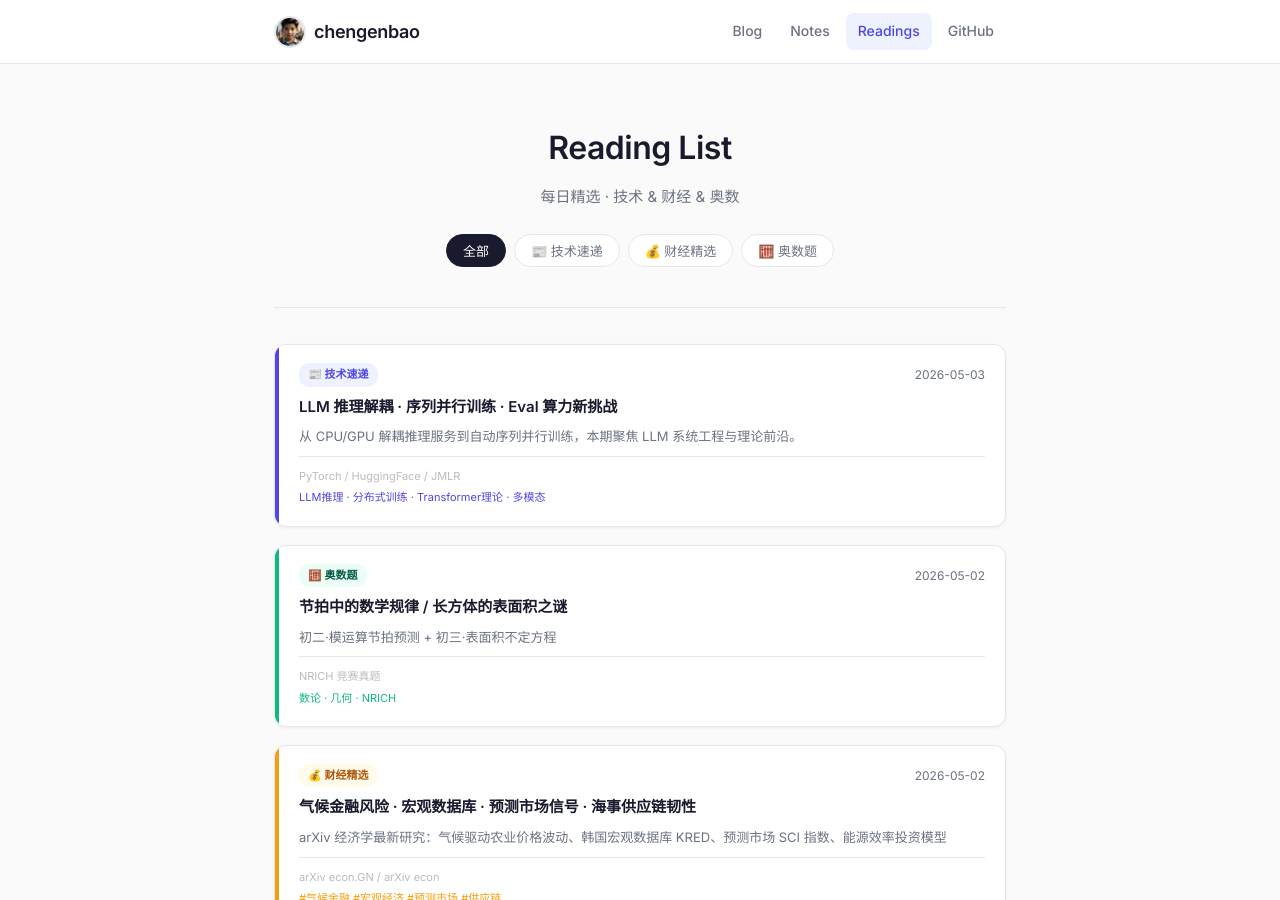
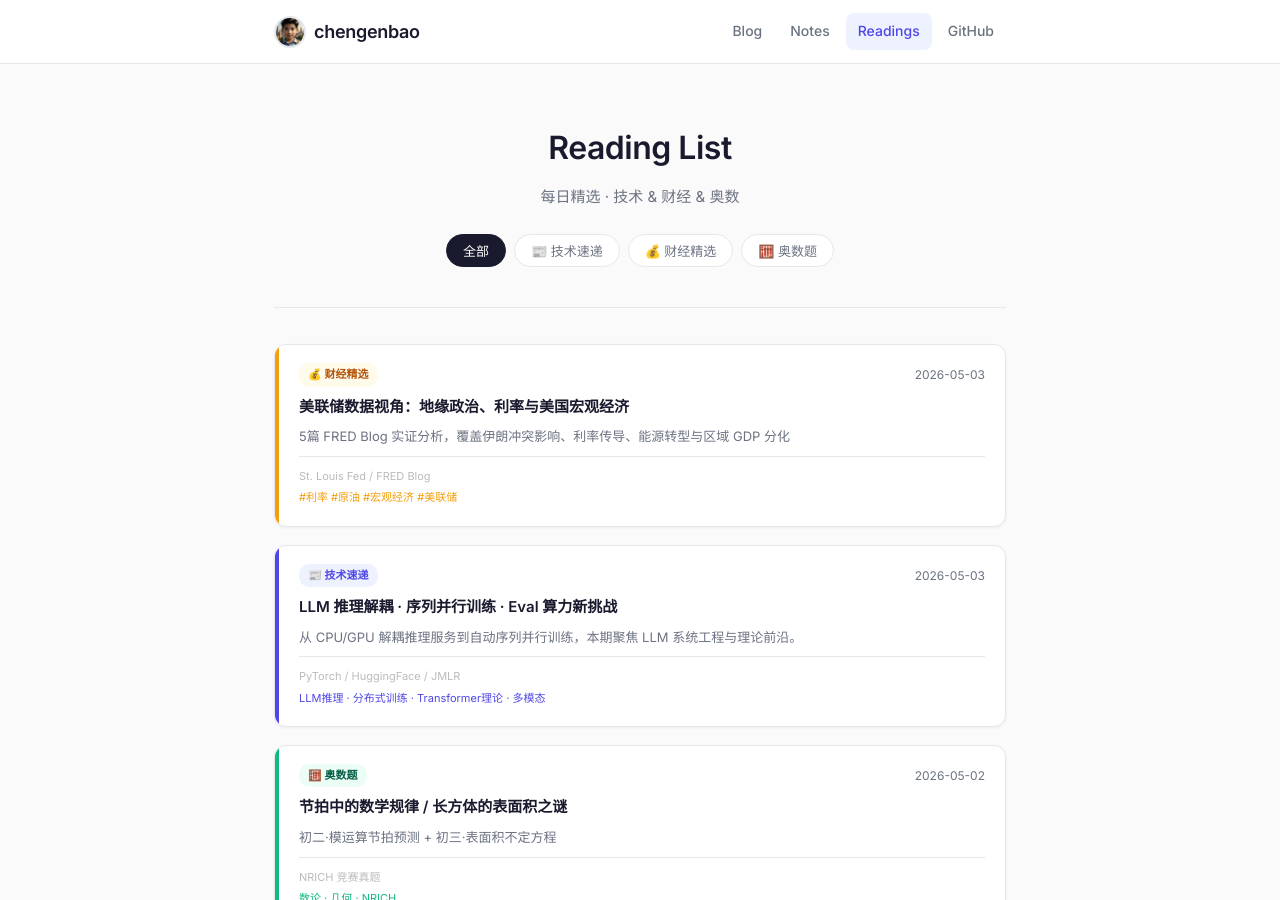
Before and after one commit to chengenbao/chengenbao.github.io, a Jekyll site: the page built from reading-list/index.md, in a window 1280 px wide and 900 px high. Built offline with Jekyll 4.4.1, drawn with Linux system fonts in a browser that asks for light colours.

Commit message:
update index: add finance card 2026-05-03

```diff
--- a/reading-list/index.md
+++ b/reading-list/index.md
@@ -18,6 +18,22 @@ permalink: /reading-list/
   </div>
 
   <div class="rl-grid">
+<a class="rl-card finance" href="/reading-list/2026-05-03-finance-daily/">
+  <div class="rl-accent"></div>
+  <div class="rl-body">
+    <div class="rl-top">
+      <span class="rl-badge finance">💰 财经精选</span>
+      <time>2026-05-03</time>
+    </div>
+    <h2>美联储数据视角：地缘政治、利率与美国宏观经济</h2>
+    <p>5篇 FRED Blog 实证分析，覆盖伊朗冲突影响、利率传导、能源转型与区域 GDP 分化</p>
+    <div class="rl-meta">
+      <span class="rl-source">St. Louis Fed / FRED Blog</span>
+      <span class="rl-tags">#利率 #原油 #宏观经济 #美联储</span>
+    </div>
+  </div>
+</a>
+
 <a class="rl-card tech" href="/reading-list/2026-05-03-tech-daily/">
   <div class="rl-accent"></div>
   <div class="rl-body">
```
